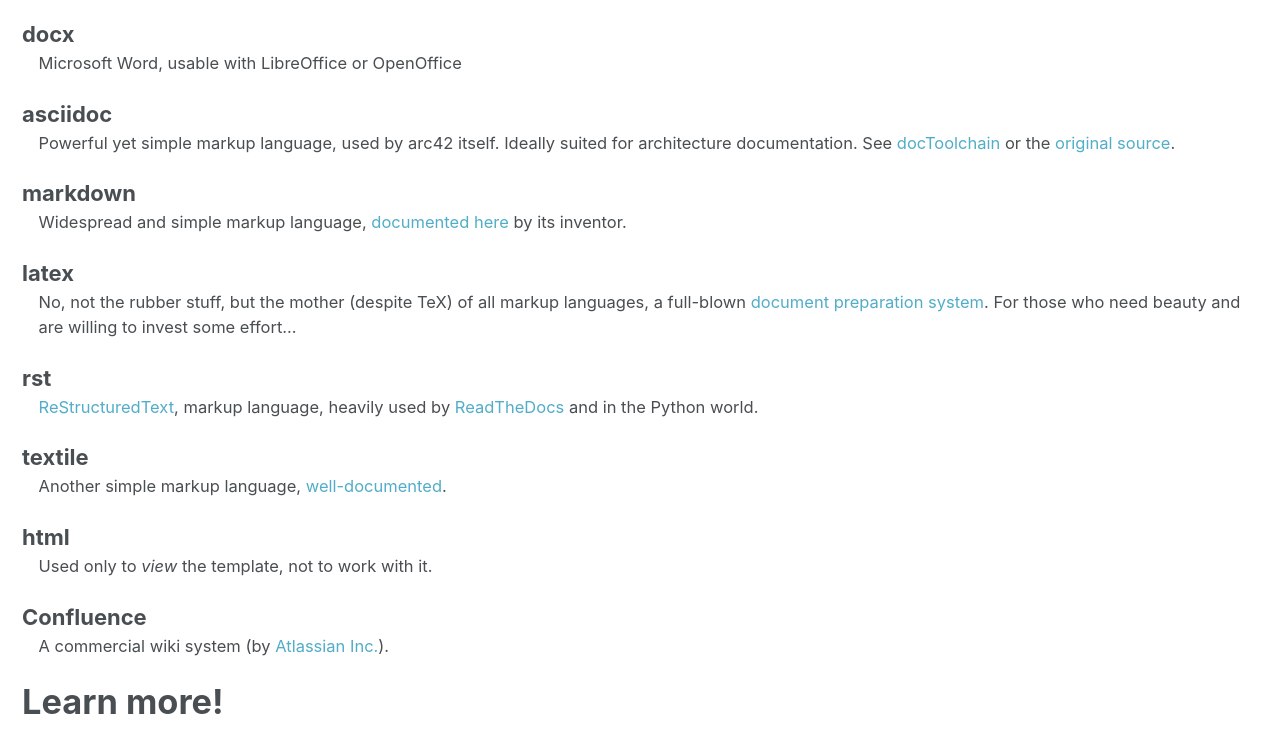
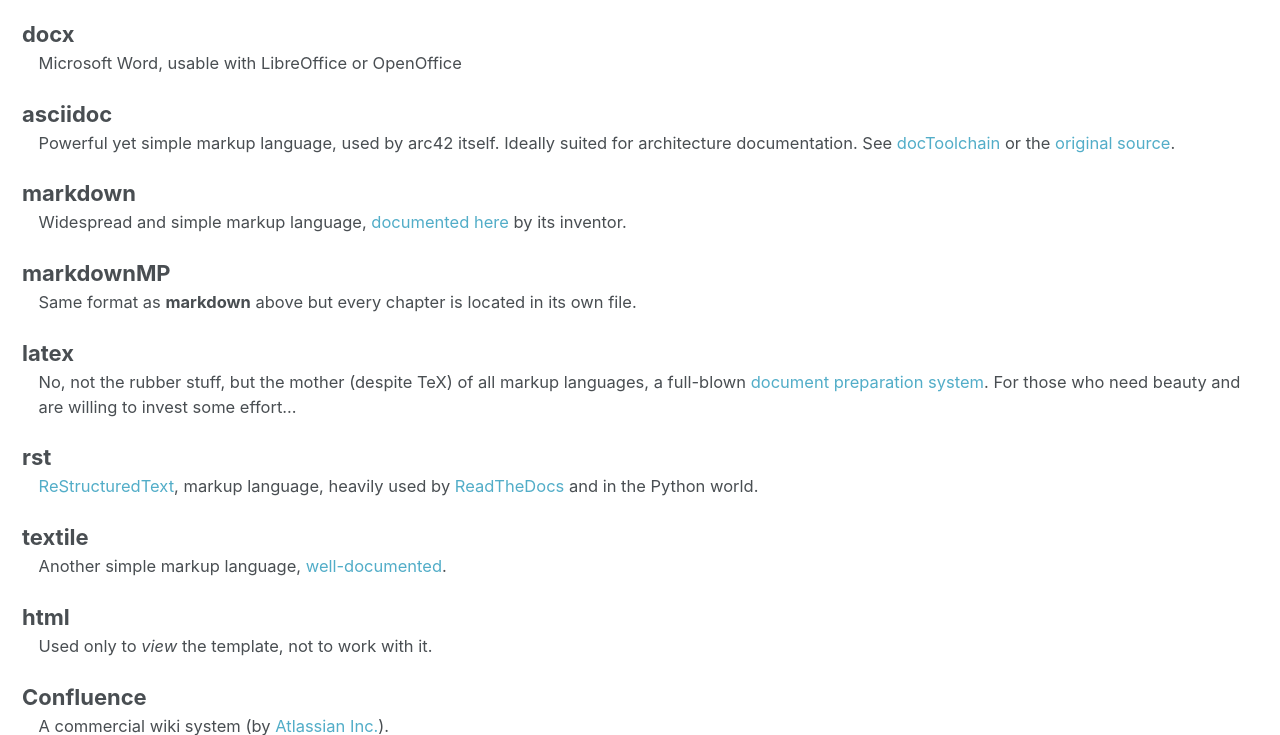
Before and after one commit to arc42/arc42.org-site, a Jekyll site: the page built from _pages/download.md, in a window 1280 px wide and 900 px high, scrolled down 5056 px, cut to the strip 0-735 px from the top of the window. Built offline with Jekyll 4.4.1, drawn with Linux system fonts in a browser that asks for light colours; comment, search, counter and statistics services are not loaded.

Commit message:
add a description for markdownMP format to the download page

```diff
--- a/_pages/download.md
+++ b/_pages/download.md
@@ -148,6 +148,9 @@
 **markdown**
 : Widespread and simple markup language, [documented here](https://daringfireball.net/projects/markdown/syntax) by its inventor.
 
+**markdownMP**
+: Same format as **markdown** above but every chapter is located in its own file.
+
 **latex**
 : No, not the rubber stuff, but the mother (despite TeX)
 of all markup languages, a full-blown [document preparation system](https://www.latex-project.org/). For those who need beauty and are willing
```
